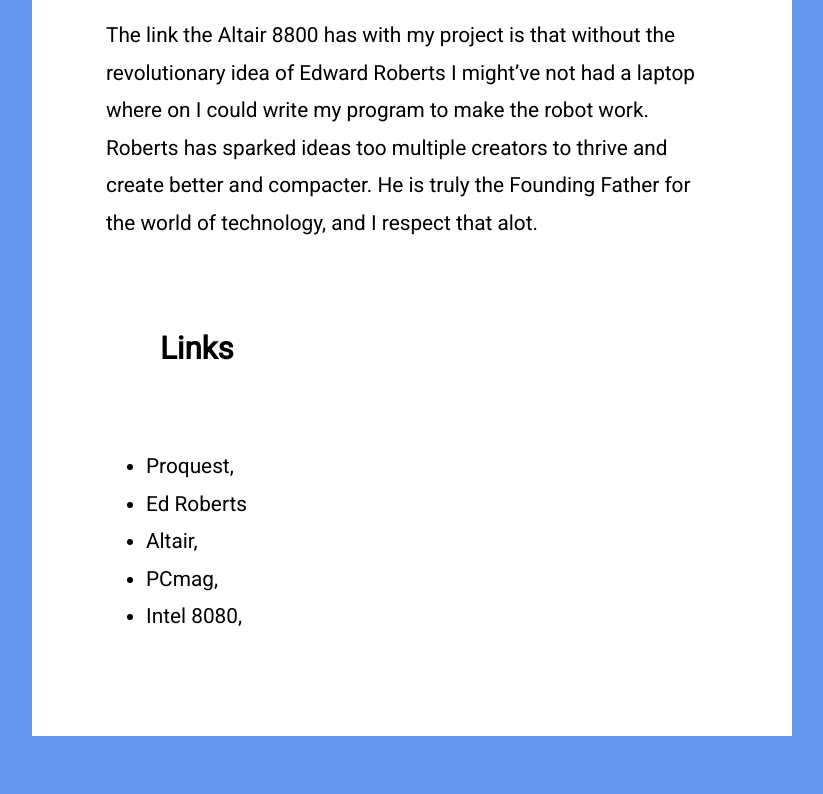
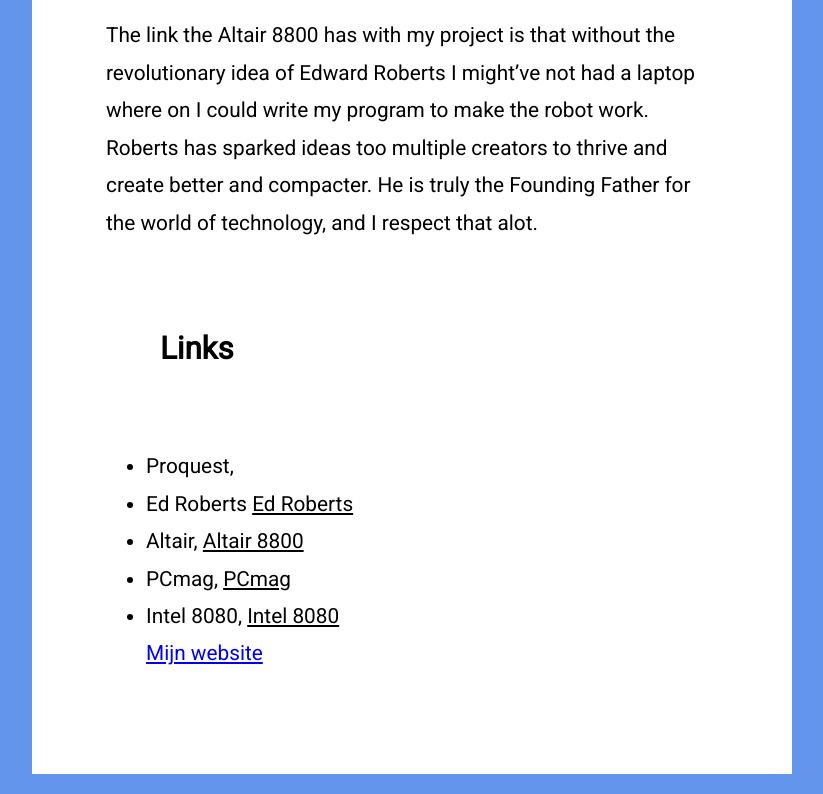
Before and after one commit to issamfissoune/content-blok, a plain HTML site: page index.html in a window 1280 px wide. Shown: the part 6078-6872 px from the top of the page, without its empty margins (228-1051 px from the left). Before the commit the page ends 6834 px from the top, so only its background shows below. Drawn offline with Linux system fonts and the light colour scheme.

Commit message:
final update

```diff
--- a/index.html
+++ b/index.html
@@ -178,12 +178,12 @@
             <section class="usedlinks">
                 <ul>
                     <li>Proquest, <a href="https://www.proquest.com/openview/9cac07de3517bcaab0891544e85bbed7/1?cbl=40581&pq-origsite=gscholar "></a></li>
-                    <li>Ed Roberts <a href="https://en.wikipedia.org/wiki/Ed_Roberts_(computer_engineer) "></a></li>
-                    <li>Altair, <a href="https://en.wikipedia.org/wiki/Altair_8800 "></a></li>
-                    <li>PCmag, <a href="https://www.pcmag.com/news/the-altair-8800-the-machine-that-launched-the-pc-revolution  "></a></li>
-                    <li>Intel 8080, <a href="https://en.wikipedia.org/wiki/Intel_8080"></a></li>
+                    <li>Ed Roberts <a href="https://en.wikipedia.org/wiki/Ed_Roberts_(computer_engineer) ">Ed Roberts</a></li>
+                    <li>Altair, <a href="https://en.wikipedia.org/wiki/Altair_8800 ">Altair 8800</a></li>
+                    <li>PCmag, <a href="https://www.pcmag.com/news/the-altair-8800-the-machine-that-launched-the-pc-revolution  ">PCmag</a></li>
+                    <li>Intel 8080, <a href="https://en.wikipedia.org/wiki/Intel_8080">Intel 8080</a></li>
 
-
+                    <a href="https://issamfissoune.github.io/techfilo/">Mijn website</a>
 
                 </ul>
 
```
